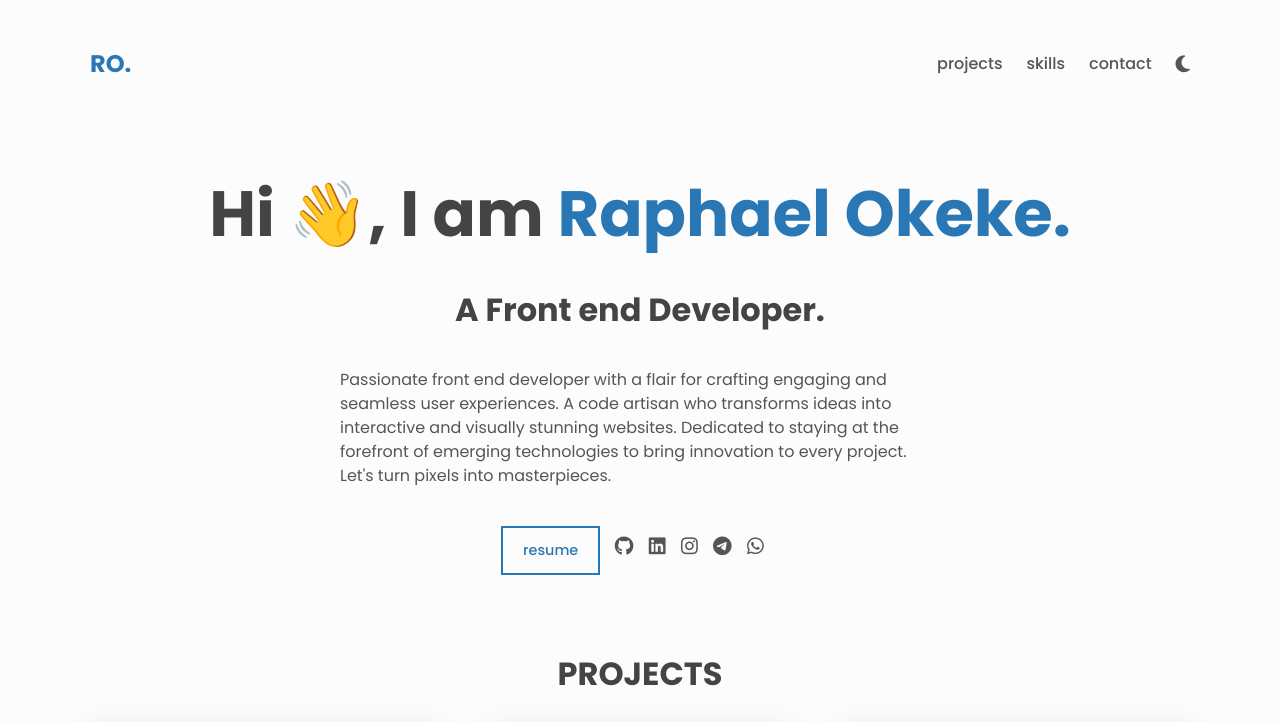
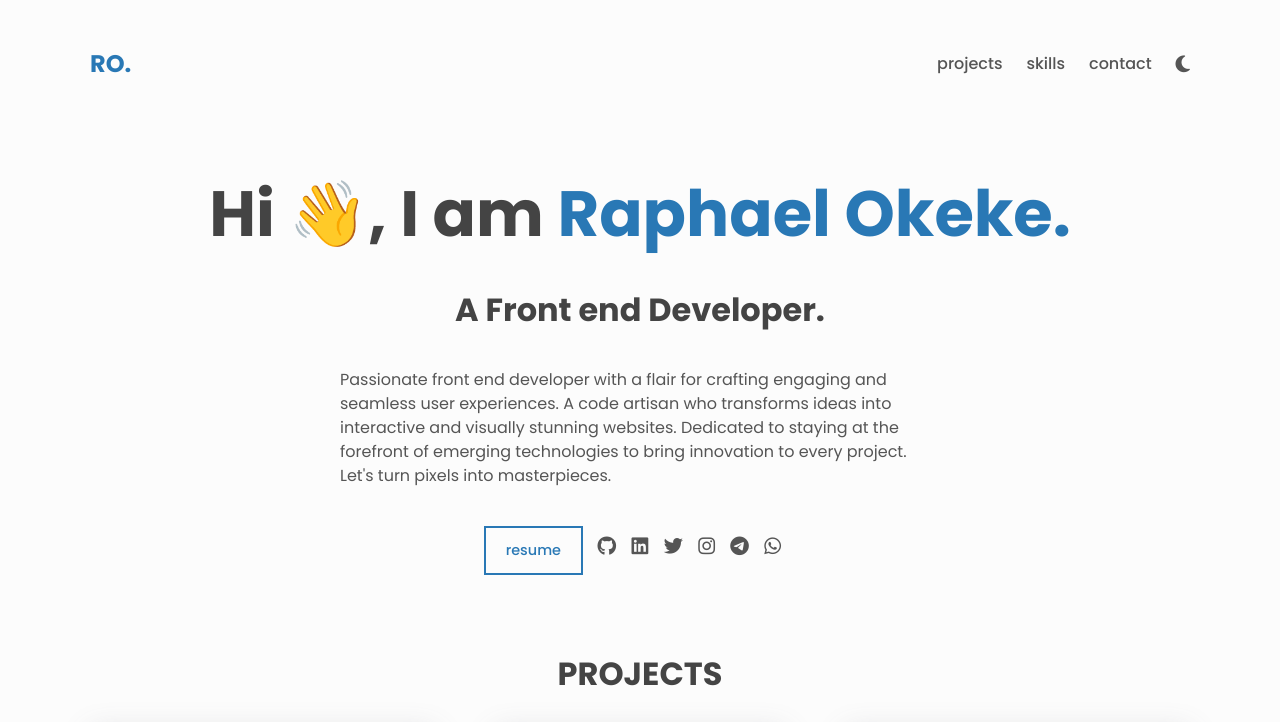
Before and after one commit to ralphc0des/ralph, a plain HTML site: page index.html in a window 1280 px wide. Shown: the top 722 px of the page. Drawn offline with nearby package versions, Linux system fonts and the light colour scheme.

Commit message:
Update index.html

```diff
--- a/index.html
+++ b/index.html
@@ -57,7 +57,7 @@
     <main>
       <!-- About -->
       <div class="about center">
-        <h1>Hi &#128075;, I am <span class="about__name">Raphael Okeke.</span></h1>
+        <h1>Hi <span class="wave">&#128075;</span>, I am <span class="about__name">Raphael Okeke.</span></h1>
         <h2 class="about__role">A Front end Developer.</h2>
         <p class="about__desc">
          Passionate front end developer with a flair for crafting engaging and seamless user experiences. A
@@ -85,6 +85,14 @@
             class="link link--icon"
           >
             <i aria-hidden="true" class="fab fa-linkedin"></i>
+          </a>
+
+          <a
+            href="https://x.com/ralphcodes?t=-a9rWEtbqquYxaU6skw5qw&s=09"
+            aria-label="twitter"
+            class="link link--icon"
+          >
+            <i aria-hidden="true" class="fab fa-twitter"></i>
           </a>
 
           <a
```
